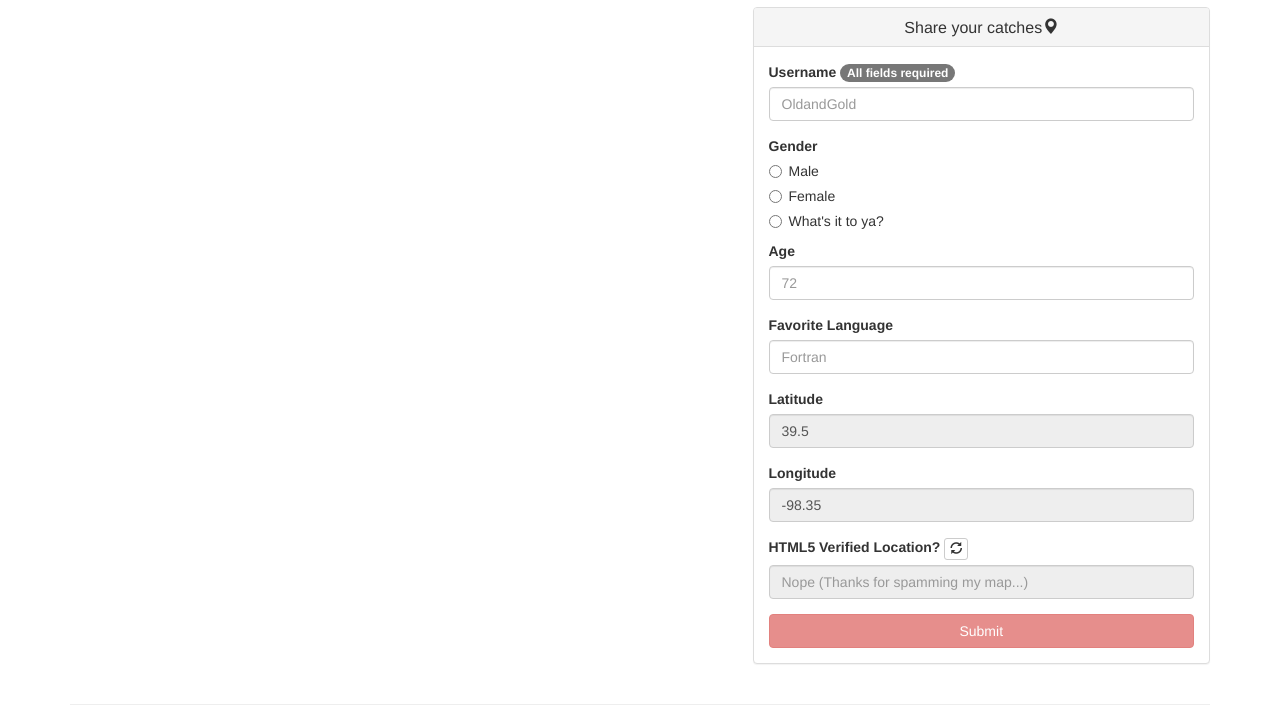
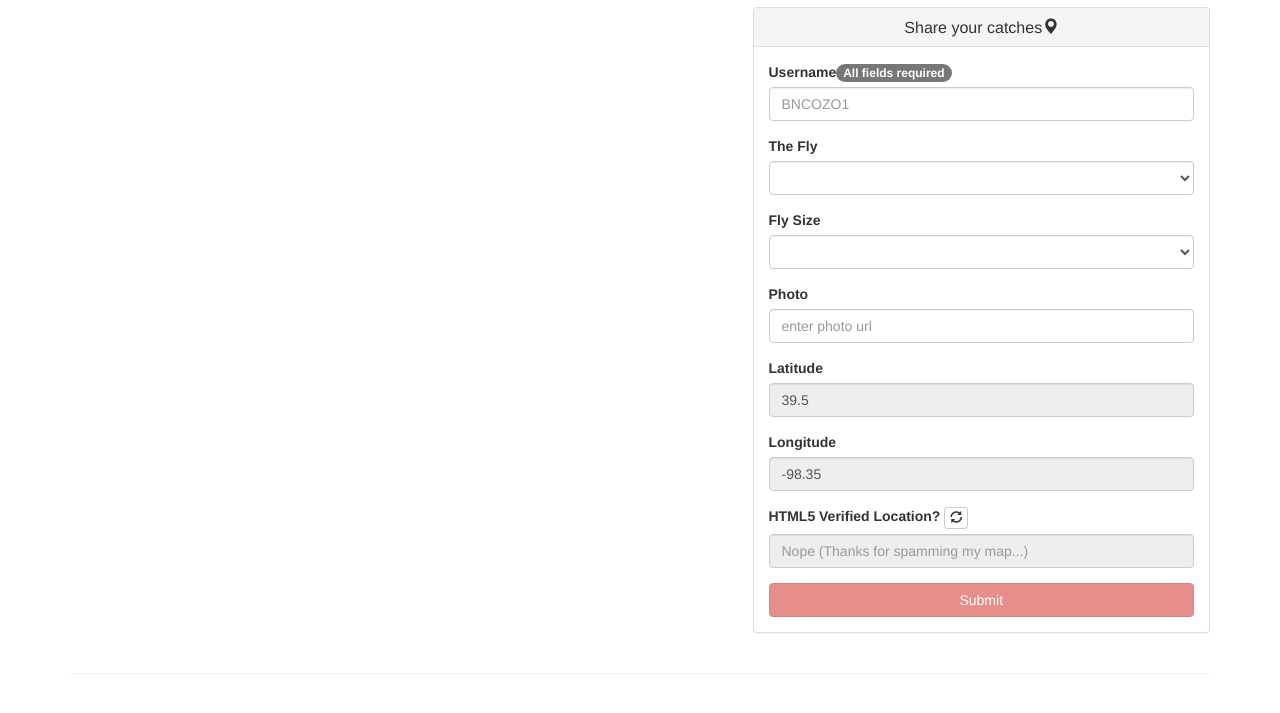
Before and after one commit to gliechty/project4-v2, a website: page public/index.html in a window 1280 px wide. Shown: the part 63-776 px from the top of the page. Drawn offline with nearby package versions, Linux system fonts and the light colour scheme; some packages are replaced by stand-ins of ours; no server answers.

Commit message:
input form now fishing related, and users photo url renders in info window

```diff
--- a/app/model.js
+++ b/app/model.js
@@ -5,9 +5,9 @@ var Schema      = mongoose.Schema;
 // Creates a User Schema. This will be the basis of how user data is stored in the db
 var UserSchema = new Schema({
     username: {type: String, required: true},
-    gender: {type: String, required: true},
-    age: {type: Number, required: true},
-    favlang: {type: String, required: true},
+    fly: {type: String, required: true},
+    size: {type: Number, required: true},
+    url: {type: String, required: true},
     location: {type: [Number], required: true}, // [Long, Lat]
     htmlverified: String,
     created_at: {type: Date, default: Date.now},
--- a/public/index.html
+++ b/public/index.html
@@ -52,36 +52,62 @@
                     <!-- Creates Form (novalidate disables HTML validation, Angular will control) -->
                     <form name ="addForm" novalidate>
                         <!-- Text Boxes and Other User Inputs. Note ng-model binds the values to Angular $scope -->
+
+                        <!-- NAME -->
                         <div class="form-group">
-                            <label for="username">Username <span class="badge">All fields required</span></label>
-                            <input type="text" class="form-control" id="username" placeholder="OldandGold" ng-model="formData.username" required>
+                            <label for="username">Username<span class="badge">All fields required</span></label>
+                            <input type="text" class="form-control" id="username" placeholder="BNCOZO1" ng-model="formData.username" required>
                         </div>
-                        <label class="radio control-label">Gender</label>
-                        <div class="radio">
-                            <label>
-                                <input type="radio" name="optionsRadios" id="radiomale" value="Male" ng-model="formData.gender">
-                                Male
-                            </label>
+
+                        <!-- FLY -->
+                        <div class="form-group">
+                            <label for="fly">The Fly</label>
+                            <select type="text" class="form-control" id="fly" placeholder="e.g. 18" ng-model="formData.fly" required>
+                                <option>Pheasant Tail Nymph</option>
+                                <option>Elk Hair Caddis</option>
+                                <option>Parachute Adams</option>
+                                <option>Copper John</option>
+                                <option>Woolly Bugger</option>
+                                <option>BWO</option>
+                                <option>RS2</option>
+                                <option>Stimulator</option>
+                                <option>Mercury Midge</option>
+                                <option>Prince Nymph</option>
+                                <option>Zebra Midge</option>
+                                <option>Ant</option>
+                                <option>San Juan Worm</option>
+                                <option>Black Beauty</option>
+                                <option>Mayfly</option>
+                                <option>Parachute Hopper</option>
+                                <option>Foam Beetle</option>
+                                <option>Wulff</option>
+                                <option>Mysis Shrimp</option>
+                                <option>Stonefly</option>
+                            </select>
                         </div>
-                        <div class="radio" required>
-                            <label>
-                                <input type="radio" name="optionsRadios" id="radiofemale" value="Female" ng-model="formData.gender">
-                                Female
-                            </label>
+
+                        <!-- FLY SIZE -->
+                        <div class="form-group">
+                            <label for="size">Fly Size</label>
+                            <select type="number" class="form-control" id="size" placeholder="e.g. 18" ng-model="formData.size" required>
+                                <option>2</option>
+                                <option>4</option>
+                                <option>6</option>
+                                <option>8</option>
+                                <option>10</option>
+                                <option>12</option>
+                                <option>14</option>
+                                <option>16</option>
+                                <option>18</option>
+                                <option>20</option>
+                                <option>22</option>
+                            </select>
                         </div>
-                        <div class="radio">
-                            <label>
-                                <input type="radio" name="optionsRadios" id="radioother" value="What's it to ya?" ng-model="formData.gender">
-                                What's it to ya?
-                            </label>
-                        </div>
+
+                        <!-- PHOTO URL -->
                         <div class="form-group">
-                            <label for="age">Age</label>
-                            <input type="number" class="form-control" id="age" placeholder="72" ng-model="formData.age" required>
-                        </div>
-                        <div class="form-group">
-                            <label for="language">Favorite Language</label>
-                            <input type="text" class="form-control" id="language" placeholder="Fortran" ng-model="formData.favlang" required>
+                            <label for="photo">Photo</label>
+                            <input type="text" class="form-control" id="photo" placeholder="enter photo url" ng-model="formData.url" required>
                         </div>
                         <div class="form-group">
                             <label for="latitude">Latitude</label>
--- a/public/js/addCtrl.js
+++ b/public/js/addCtrl.js
@@ -47,9 +47,9 @@ addCtrl.controller('addCtrl', function($scope, $http, $rootScope, geolocation, g
         // Grabs all of the text box fields
         var userData = {
             username: $scope.formData.username,
-            gender: $scope.formData.gender,
-            age: $scope.formData.age,
-            favlang: $scope.formData.favlang,
+            fly: $scope.formData.fly,
+            size: $scope.formData.size,
+            url: $scope.formData.url,
             location: [$scope.formData.longitude, $scope.formData.latitude],
             htmlverified: $scope.formData.htmlverified
         };
@@ -61,9 +61,9 @@ addCtrl.controller('addCtrl', function($scope, $http, $rootScope, geolocation, g
 
                 // Clears after submission
                 $scope.formData.username = "";
-                $scope.formData.gender = "";
-                $scope.formData.age = "";
-                $scope.formData.favlang = "";
+                $scope.formData.fly = "";
+                $scope.formData.size = "";
+                $scope.formData.url = "";
                 gservice.refresh($scope.formData.latitude, $scope.formData.longitude);
 
             })
--- a/public/js/gservice.js
+++ b/public/js/gservice.js
@@ -59,11 +59,16 @@ angular.module('gservice', [])
 
                 // Create popup windows for each record
                 var  contentString =
+                    // '<p><b>Username</b>: ' + user.username +
+                    // '<br><b>Fly</b>: ' + user.fly +
+                    // '<br><b>Fly Size</b>: ' + user.size +
+                    // '<br><b>Favorite Language</b>: ' + user.favlang +
+                    // '</p><img src="https://www.deneki.com/wp-content/uploads/2010/02/Brown-Trout-1.jpg" style="height:100px;">';
+
                     '<p><b>Username</b>: ' + user.username +
-                    '<br><b>Age</b>: ' + user.age +
-                    '<br><b>Gender</b>: ' + user.gender +
-                    '<br><b>Favorite Language</b>: ' + user.favlang +
-                    '</p><img src="https://www.deneki.com/wp-content/uploads/2010/02/Brown-Trout-1.jpg" style="height:100px;">';
+                    '<br><b>Fly</b>: ' + user.fly +
+                    '<br><b>Fly Size</b>: ' + user.size +
+                    '</p><img src="' + user.url + '" style="height:100px;">';
 
                 // Converts each of the JSON records into Google Maps Location format (Note [Lat, Lng] format).
                 locations.push({
@@ -73,9 +78,9 @@ angular.module('gservice', [])
                         maxWidth: 320
                     }),
                     username: user.username,
-                    gender: user.gender,
-                    age: user.age,
-                    favlang: user.favlang
+                    fly: user.fly,
+                    size: user.size,
+                    url: user.url
             });
         }
         // location is now an array populated with records in Google Maps format
```
